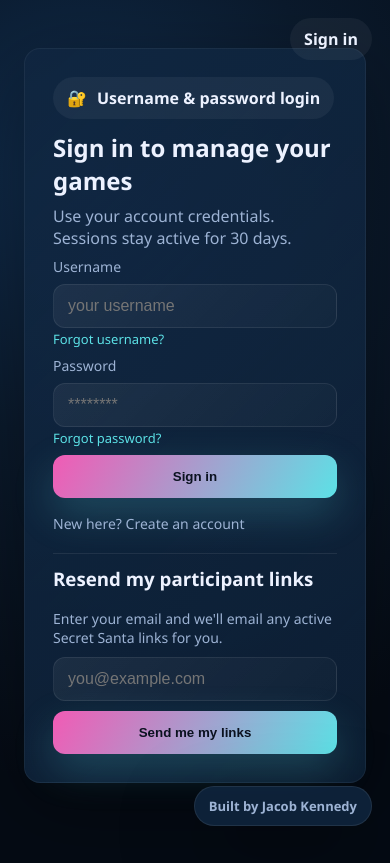
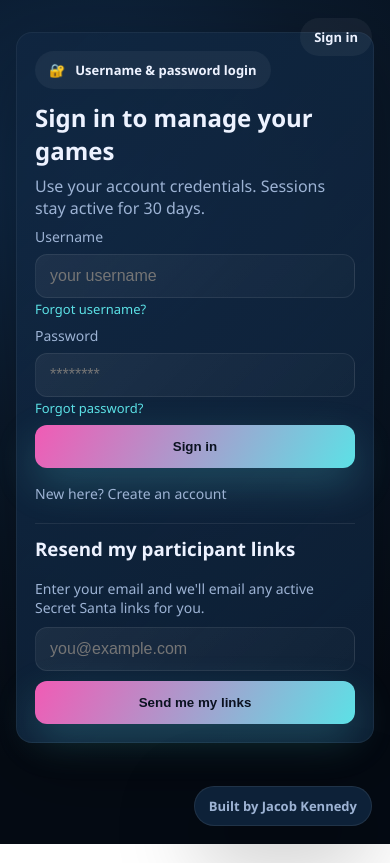
Before and after one commit to ibrood-a/Secret-Santa-Generator, a Next.js app: page /login in a window 390 px wide. Built offline with nearby package versions, Linux system fonts and the light colour scheme; no server answers.

Commit message:
initial commit

```diff
--- a/app/globals.css
+++ b/app/globals.css
@@ -95,6 +95,34 @@ select {
 select option {
   background-color: #0f2038;
   color: var(--text);
+}
+
+@media (max-width: 720px) {
+  .page-shell {
+    padding: 32px 16px 56px;
+  }
+
+  .frosted {
+    padding: 18px !important;
+  }
+
+  .status-grid {
+    grid-template-columns: 1fr;
+  }
+
+  .pill {
+    font-size: 13px;
+    padding: 9px 12px;
+  }
+
+  .reveal-card {
+    padding: 18px 16px;
+  }
+
+  .builder-badge {
+    right: 12px;
+    bottom: 12px;
+  }
 }
 
 label {
```
Also changed, not shown: middleware.ts (+6 -2 lines).
